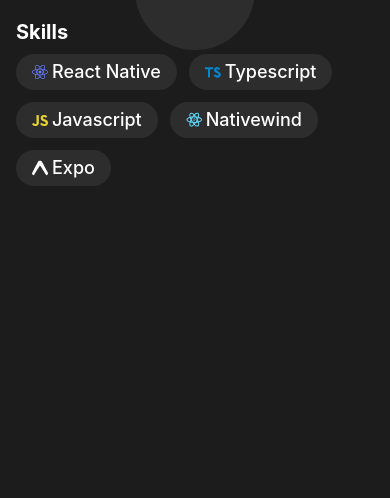
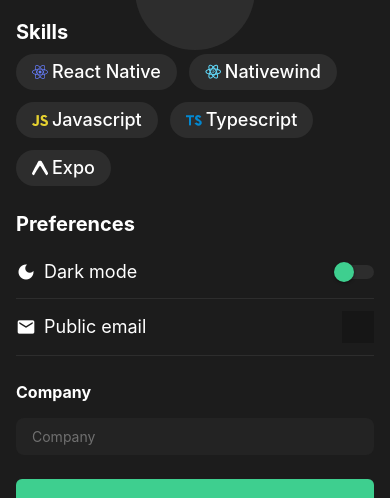
Before and after one commit to 1Jeferson/Profile-native, a React Native app: screen / in a window 390 px wide. Shown: the part 338-836 px from the top of the page. Built offline with nearby package versions, Linux system fonts and the light colour scheme.

Commit message:
feat: add componente de preferências

```diff
--- a/App.tsx
+++ b/App.tsx
@@ -1,12 +1,13 @@
 import "@/styles/global.css";
 import { Profile } from "@/app/Profile";
 import { StatusBar } from "expo-status-bar";
+import { ToastProvider } from "@/components/Toast";
 
 export default function App() {
   return (
-    <>
+    <ToastProvider position="top">
       <Profile />
       <StatusBar style="light" />
-    </>
+    </ToastProvider>
   );
 }
--- a/src/app/Profile.tsx
+++ b/src/app/Profile.tsx
@@ -1,10 +1,17 @@
+import { Button } from "@/components/Button";
+import { Input } from "@/components/Input";
+import { Preferences } from "@/components/Preferences";
 import { Skills } from "@/components/Skills";
+import { useToast } from "@/components/Toast";
 import { User } from "@/components/User";
-import { View, Text, Image } from "react-native";
+import { View, Image, ScrollView } from "react-native";
 
 export function Profile() {
+  const { toast } = useToast();
+
   return (
     <View className="flex-1 bg-gray-700">
+      <ScrollView>
         <Image
           source={require("@/assets/banner.png")}
           className="w-full h-52 -mb-16"
@@ -13,7 +20,21 @@
         <View className="flex-1 px-4 pb-4">
           <User />
           <Skills />
+          <Preferences />
+
+          <View className="w-full mt-6 flex-1">
+            <Input
+              placeholder="Company"
+              inputClasses="mb-6"
+              label="Company"
+            />
+            <Button
+              label="Save"
+              onPress={() => toast("Saved")}
+            />
           </View>
+        </View>
+      </ScrollView>
     </View>
   );
 }
--- /dev/null
+++ b/src/components/Option.tsx
@@ -0,0 +1,44 @@
+import { ReactNode } from "react";
+import { Text, View, TextProps } from "react-native";
+import { MaterialIcons } from "@expo/vector-icons";
+import { colors } from "@/styles/colors";
+
+interface OptionProps {
+  children: ReactNode;
+}
+
+interface IconProps {
+  icon: keyof typeof MaterialIcons.glyphMap;
+}
+
+function Option({ children }: OptionProps) {
+  return (
+    <View className="w-full flex-row items-center gap-2 border-b border-gray-500 py-3">
+      {children}
+    </View>
+  );
+}
+
+function Icon({ icon }: IconProps) {
+  return (
+    <MaterialIcons
+      name={icon}
+      size={20}
+      color={colors.white}
+    />
+  );
+}
+
+function Title({ ...res }: TextProps) {
+  return (
+    <Text
+      className="text-white text-lg flex-1"
+      {...res}
+    />
+  );
+}
+
+Option.Title = Title;
+Option.Icon = Icon;
+
+export { Option };
--- /dev/null
+++ b/src/components/Preferences.tsx
@@ -0,0 +1,31 @@
+import { useState } from "react";
+import { View } from "react-native";
+import { Option } from "@/components/Option";
+import { Switch } from "@/components/Switch";
+import { Title } from "@/components/Title";
+import { Checkbox } from "@/components/Checkbox";
+
+export function Preferences() {
+  const [isEnabled, setIsEnabled] = useState(false);
+
+  return (
+    <View className="w-full">
+      <Title>Preferences</Title>
+
+      <Option>
+        <Option.Icon icon="dark-mode" />
+        <Option.Title>Dark mode</Option.Title>
+        <Switch
+          onValueChange={setIsEnabled}
+          value={isEnabled}
+        />
+      </Option>
+
+      <Option>
+        <Option.Icon icon="email" />
+        <Option.Title>Public email</Option.Title>
+        <Checkbox />
+      </Option>
+    </View>
+  );
+}
--- a/src/utils/skills.ts
+++ b/src/utils/skills.ts
@@ -1,7 +1,7 @@
 export const SKILLS = [
   { name: "React Native", icon: require("@/assets/react-native.png") },
+  { name: "Nativewind", icon: require("@/assets/nativewind.png") },
+  { name: "Javascript", icon: require("@/assets/javascript.png") },
   { name: "Typescript", icon: require("@/assets/typescript.png") },
-  { name: "Javascript", icon: require("@/assets/javascript.png") },
-  { name: "Nativewind", icon: require("@/assets/nativewind.png") },
   { name: "Expo", icon: require("@/assets/expo.png") },
-]
+];
```
Lines whose indentation alone changed are shown as unchanged.
